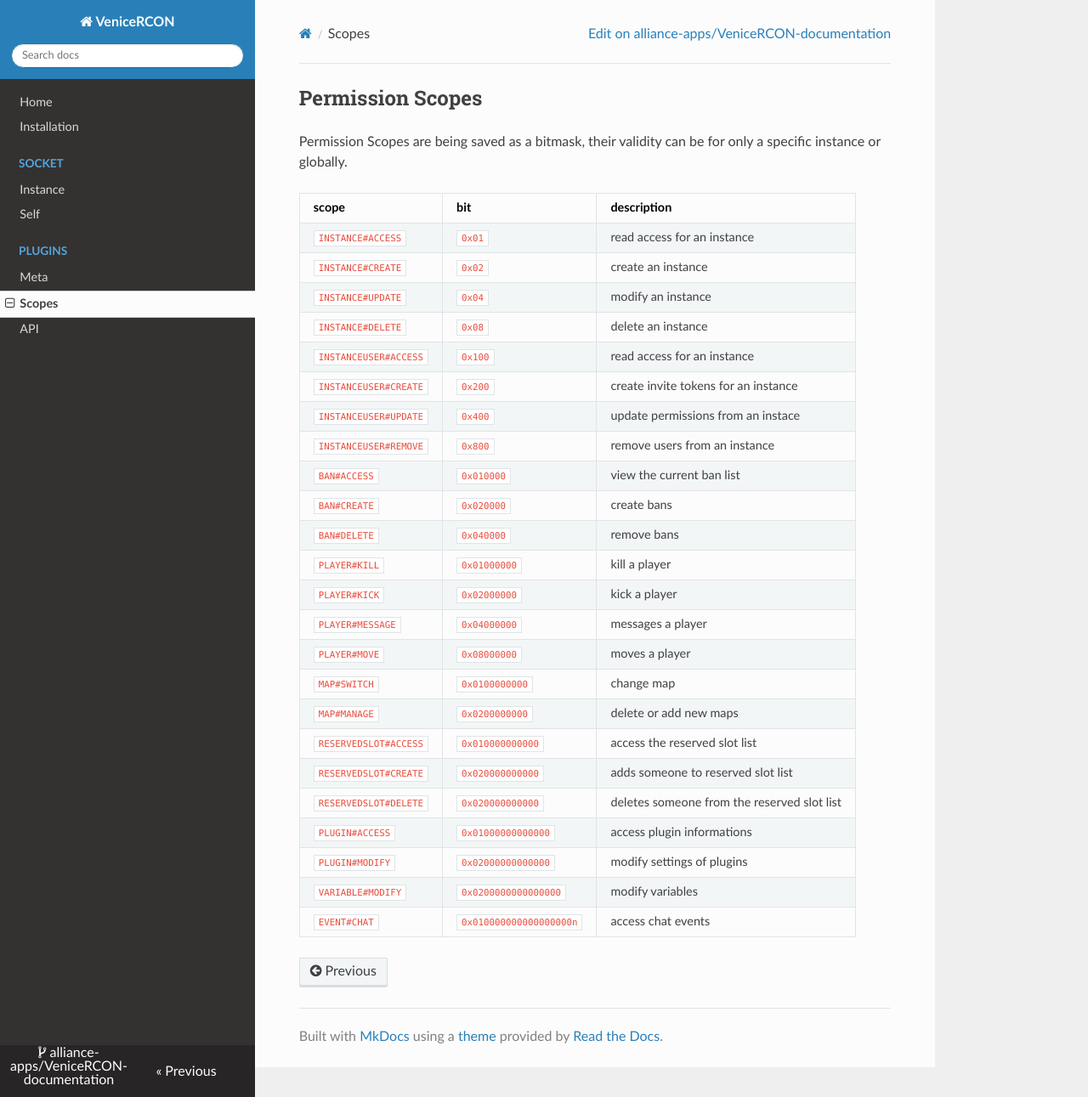
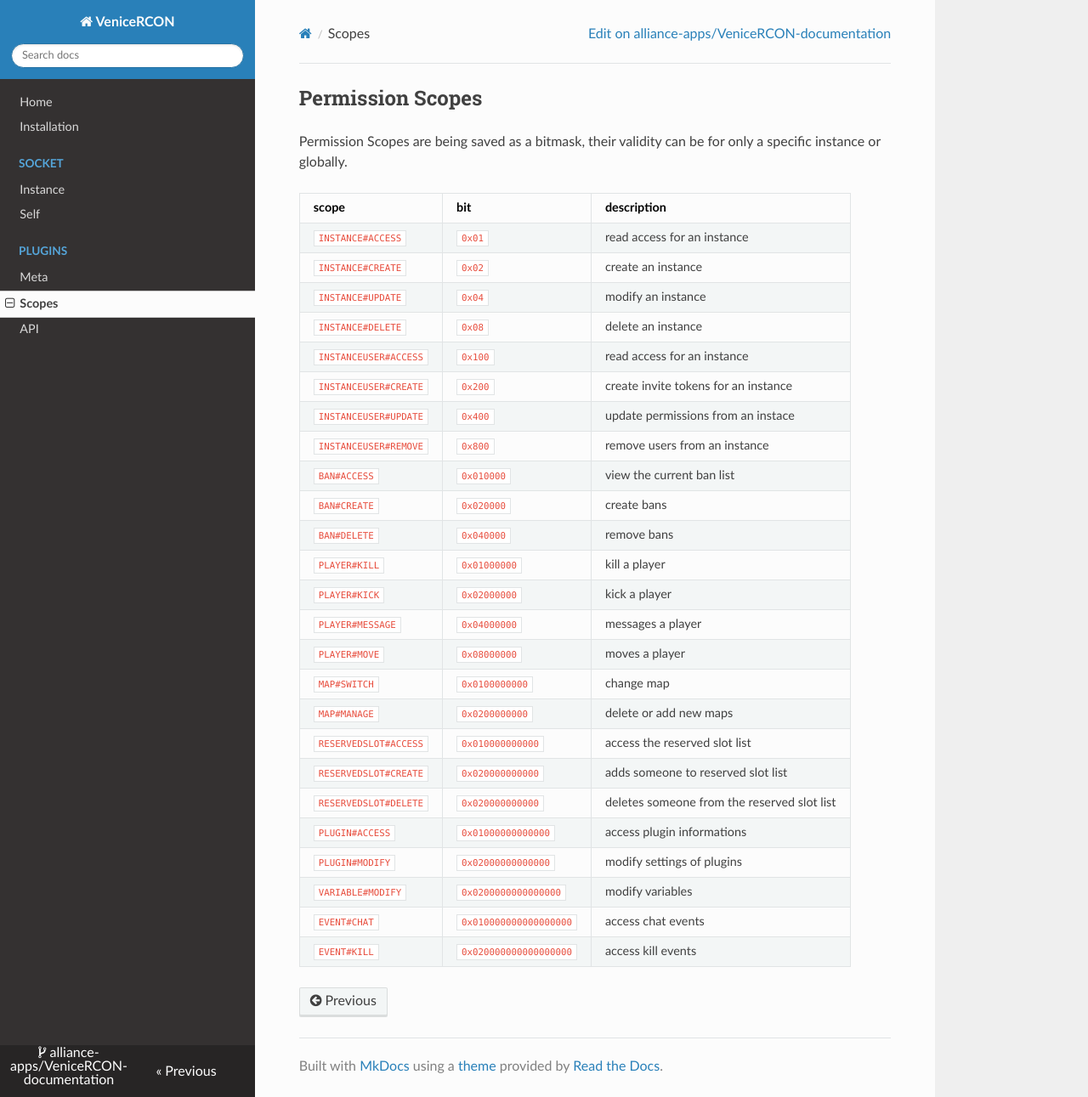
Before and after one commit to alliance-apps/VeniceRCON-documentation, an MkDocs documentation site: the page built from docs/scopes/index.md, in a window 1280 px wide and 1291 px high. Shown: the whole window at 85% size. Built offline with MkDocs 1.6.1, drawn with Linux system fonts in a browser that asks for light colours; nearby versions of some CDN libraries.

Commit message:
add kill feed routes

```diff
--- a/docs/scopes/index.md
+++ b/docs/scopes/index.md
@@ -28,4 +28,5 @@ Permission Scopes are being saved as a bitmask, their validity can be for only a
 | `PLUGIN#ACCESS`       | `0x01000000000000`     | access plugin informations
 | `PLUGIN#MODIFY`       | `0x02000000000000`     | modify settings of plugins
 | `VARIABLE#MODIFY`     | `0x0200000000000000`   | modify variables
-| `EVENT#CHAT`          | `0x010000000000000000n`| access chat events
+| `EVENT#CHAT`          | `0x010000000000000000` | access chat events
+| `EVENT#KILL`          | `0x020000000000000000` | access kill events
```
Also changed, not shown: 3 other files.
